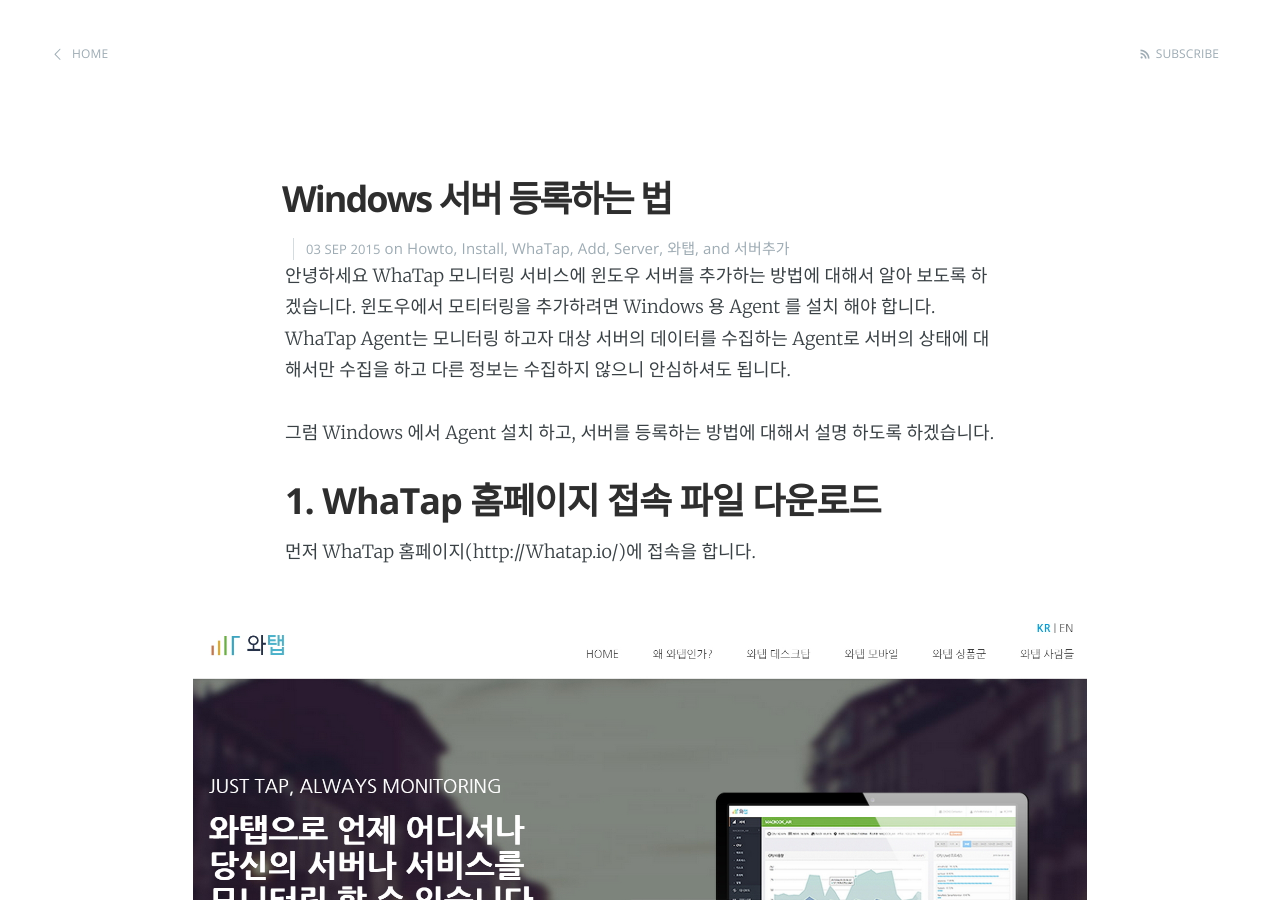
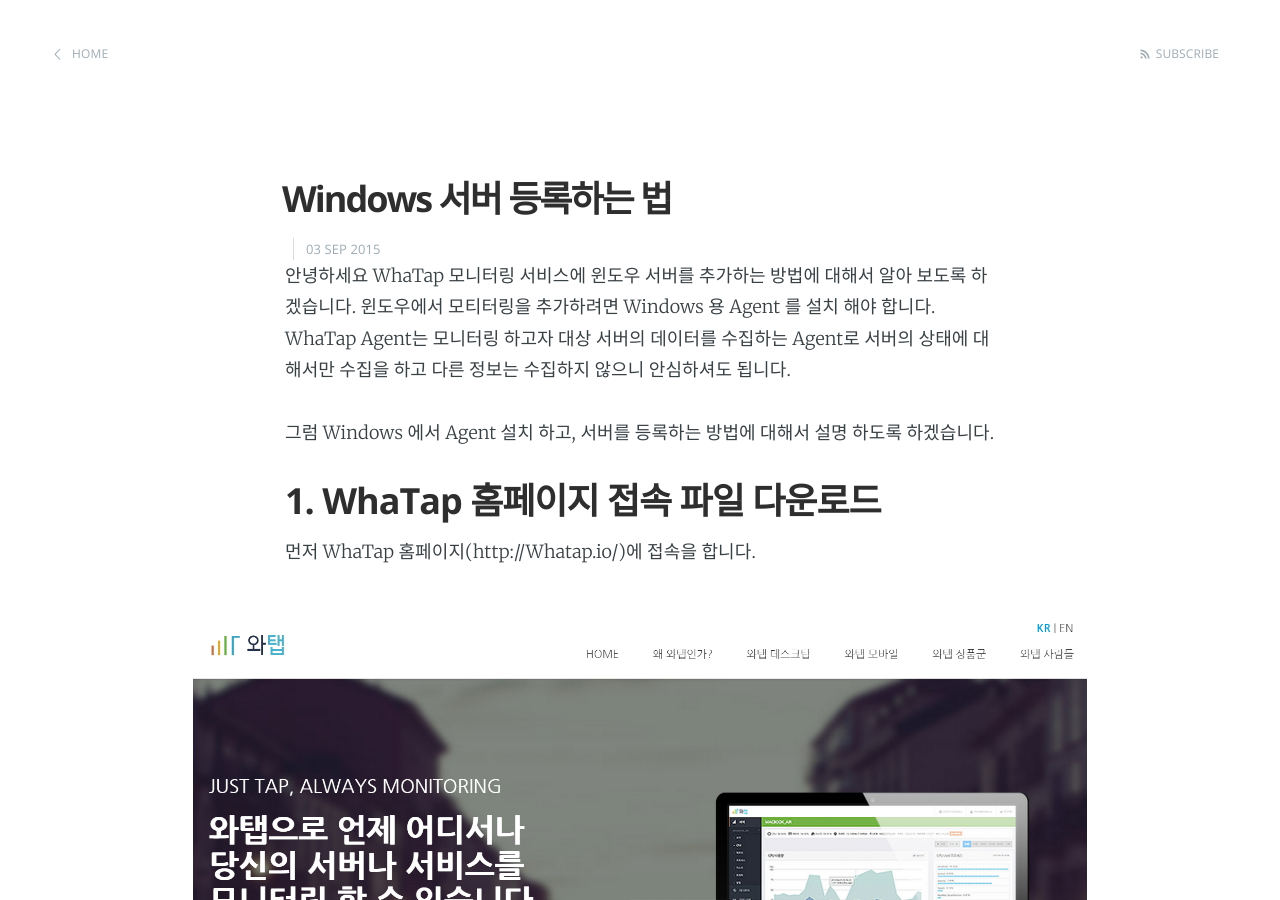
Before and after one commit to whatap/whatap.github.io, a Jekyll site: the page built from _posts/2015-09-03-AddWindowsServer.md, in a window 1280 px wide and 900 px high. Built offline with Jekyll 4.4.1, drawn with Linux system fonts in a browser that asks for light colours; Markdown is read by kramdown in place of the engine named in the settings.

Commit message:
카테고리 삭제

```diff
--- a/_posts/2015-09-03-AddWindowsServer.md
+++ b/_posts/2015-09-03-AddWindowsServer.md
@@ -2,7 +2,6 @@
 layout: post
 title:  "Windows 서버 등록하는 법"
 date:   2015-9-3 17:07:00
-categories: Howto Install WhaTap Add Server 와탭 서버추가
 author: 김광명
 ---
 
```
